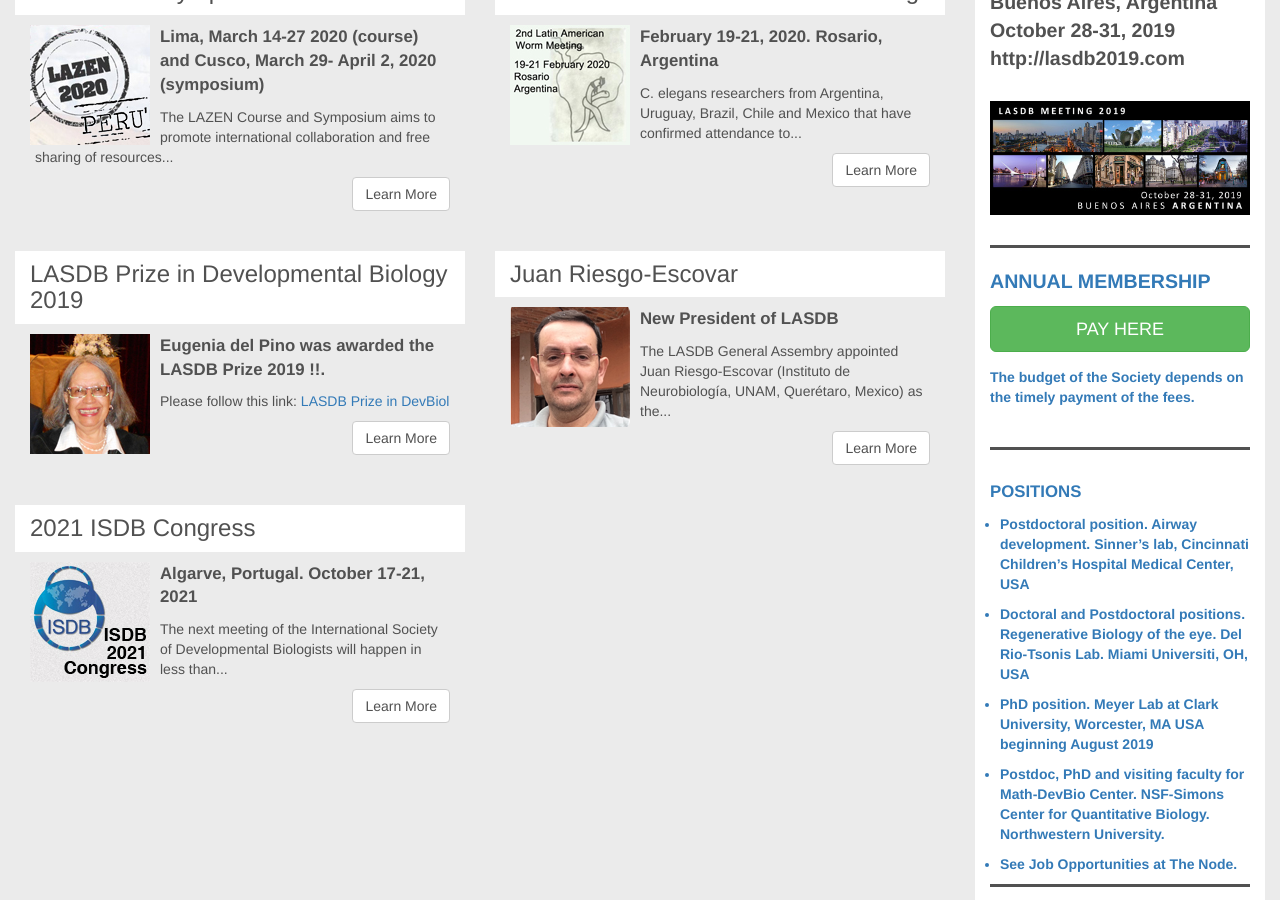
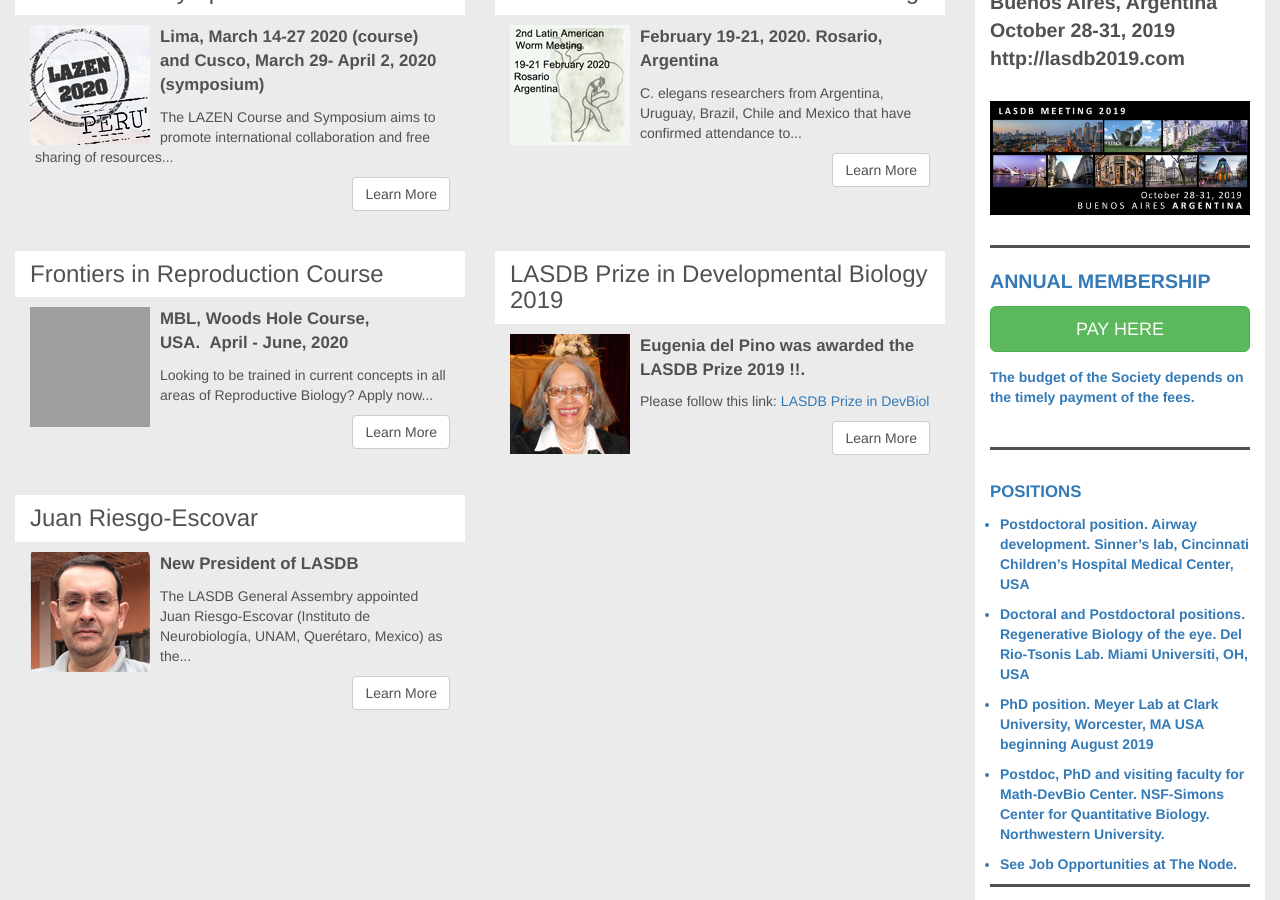
Before and after one commit to lasdb/lasdb.github.io, a Jekyll site: the page built from index.html, in a window 1280 px wide and 900 px high, scrolled down 775 px. Built offline with Jekyll 4.4.1, drawn with Linux system fonts in a browser that asks for light colours; nearby versions of some CDN libraries; grey boxes are pictures that could not be loaded.

Commit message:
Update 2000-01-01-news.markdown

```diff
--- a/_posts/2000-01-01-news.markdown
+++ b/_posts/2000-01-01-news.markdown
@@ -25,6 +25,14 @@
     imageBg: '../img/news/worm-2020-bg.jpg'
     URL: 'https://lawm2020.webnode.es/'
 
+  - title: 'Frontiers in Reproduction Course'
+    date: '2/1/20'
+    subtitle: 'MBL, Woods Hole Course, USA.  April - June, 2020'
+    body: 'Looking to be trained in current concepts in all areas of Reproductive Biology?  Apply now for this six-week laboratory and lecture course at Marine Biological Laboratory @MBLScience.  The deadline is January 16. Follow the link below.'
+    imageSm: '../img/news/Reprod2020-sm.jpg'
+    imageBg: '../img/news/Reprod2020-bg.jpg'
+    URL: 'https://www.mbl.edu/education/courses/frontiers-in-reproduction/'
+
   - title: 'LASDB Prize in Developmental Biology 2019'
     date: '2/5/19'
     subtitle: 'Eugenia del Pino was awarded the LASDB Prize 2019 !!.'
@@ -44,6 +52,14 @@
     imageSm: 'img/news/Riesgo_Escovar-sm.png'
     imageBg: '../img/news/Riesgo_Escovar-sm.png'
     URL: 'http://lasdb-development.org/pages/board.html'
+
+  - title: 'Society of Developmental Biologists 2020 Annual Meeting'
+    date: '3/1/20'
+    subtitle: 'Chicago, USA. July 9-13, 2020'
+    body: 'The SDB 79th Annual Meeting organized by Society for Developmental Biology (SDB) will be held from July 09 - 13, 2020 at Hyatt Regency Chicago, Chicago, Illinois, USA. Details will be posted soon in SDB webpage.'
+    imageSm: '../img/news/SDB2020-sm.jpg'
+    imageBg: '../img/news/SDB2020-bg.jpg'
+    URL: 'https://www.sdbonline.org/'
 
   - title: '2021 ISDB Congress'
     date: '27/12/19'
```
